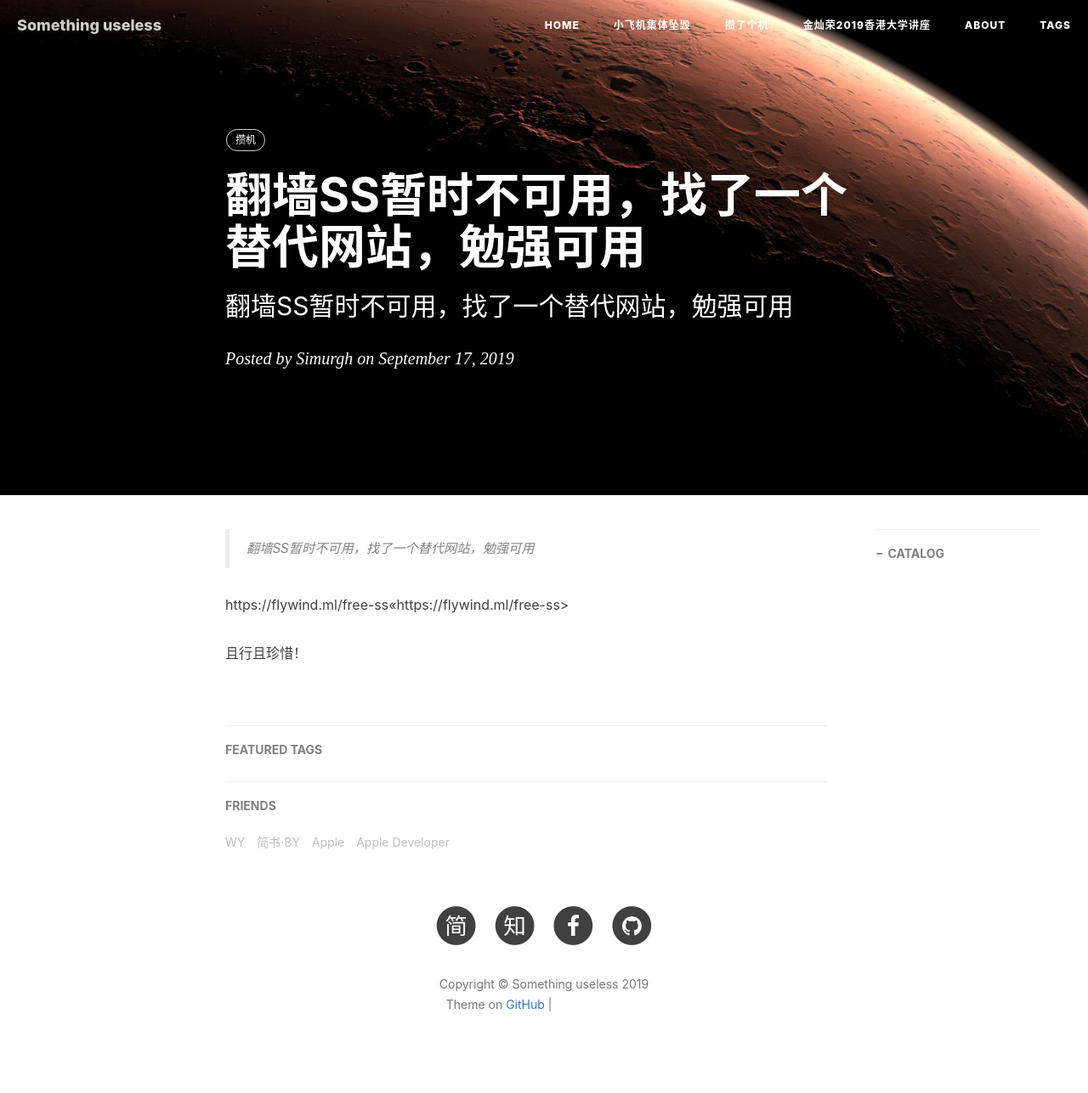
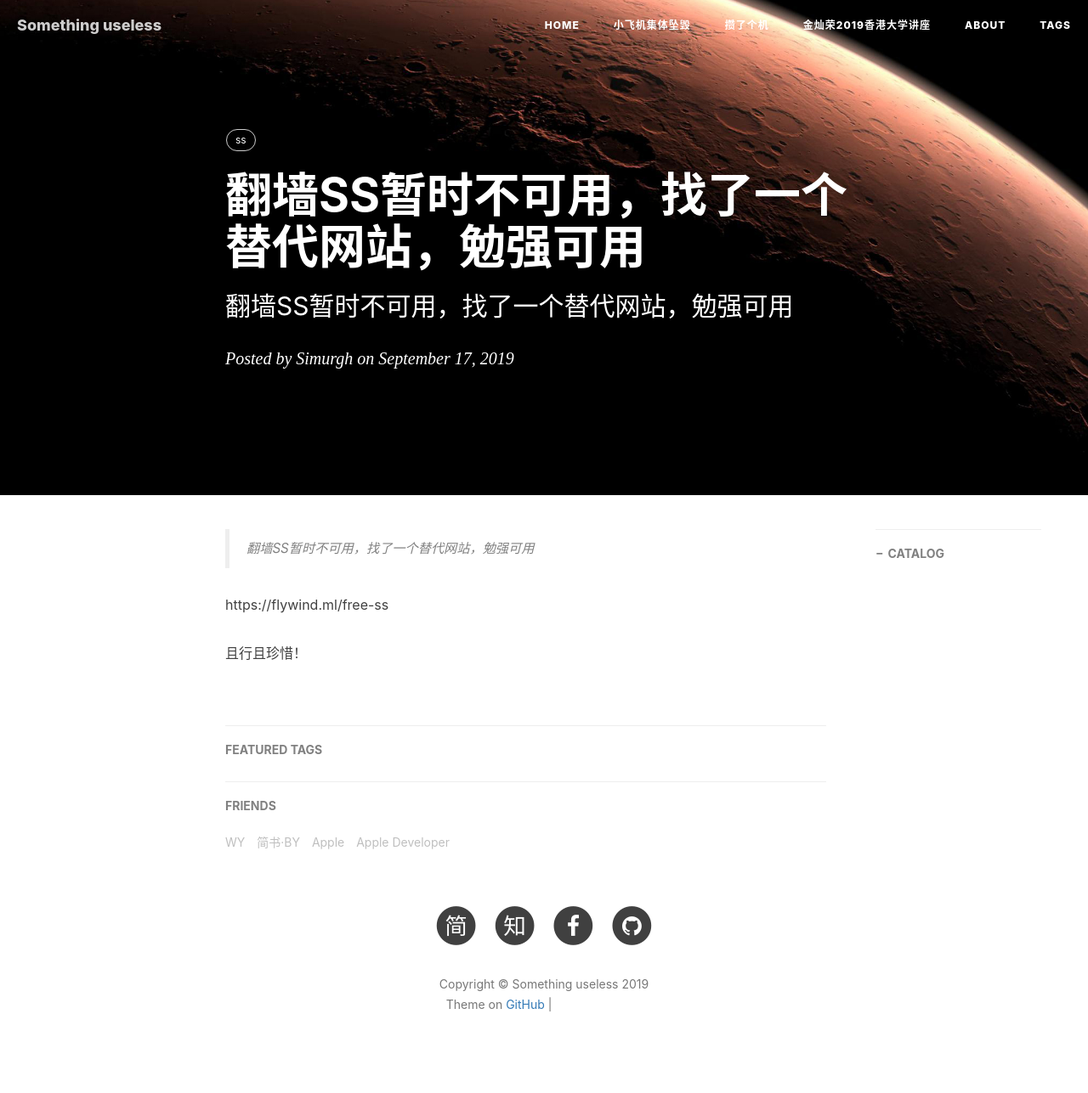
Before and after one commit to SimurghV/myblog, a Jekyll site: the page built from _posts/2019-09-17-翻墙SS暂时不可用，找了一个替代网站，勉强可用.md, in a window 1280 px wide. Shown: the whole page at 85% size. Built offline with Jekyll 4.4.1, drawn with Linux system fonts in a browser that asks for light colours; nearby versions of some CDN libraries; comment, search, counter and statistics services are not loaded; grey boxes are pictures that could not be loaded.

Commit message:
Update 2019-09-17-翻墙SS暂时不可用，找了一个替代网站，勉强可用.md

```diff
--- a/_posts/2019-09-17-翻墙SS暂时不可用，找了一个替代网站，勉强可用.md
+++ b/_posts/2019-09-17-翻墙SS暂时不可用，找了一个替代网站，勉强可用.md
@@ -7,12 +7,12 @@ author:     Simurgh
 header-img: img/mars_nasa.jpg
 catalog: true
 tags:
-    - 攒机
+    - ss
 ---
 
 >翻墙SS暂时不可用，找了一个替代网站，勉强可用
 
-https://flywind.ml/free-ss<<https://flywind.ml/free-ss>
+https://flywind.ml/free-ss
 
 
 
```
